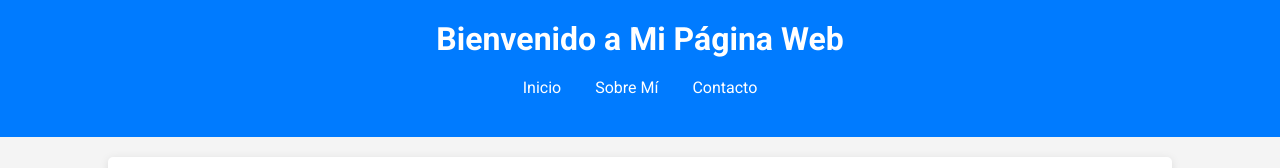
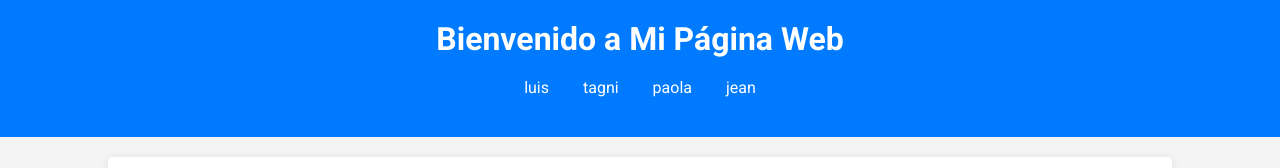
Before and after one commit to Fernadofh/repositorio1, a plain HTML site: page index.html in a window 1280 px wide. Shown: the top 168 px of the page. Drawn offline with Linux system fonts and the light colour scheme.

Commit message:
initial commit

```diff
--- a/index.html
+++ b/index.html
@@ -69,9 +69,10 @@
     <header>
         <h1>Bienvenido a Mi Página Web</h1>
         <nav>
-            <a href="#home">Inicio</a>
-            <a href="#about">Sobre Mí</a>
-            <a href="#contact">Contacto</a>
+            <a href="luis.html">luis</a>
+            <a href="tagni.html">tagni</a>
+            <a href="paola.html">paola</a>
+             <a href="jean.html">jean</a>
         </nav>
     </header>
 
```
